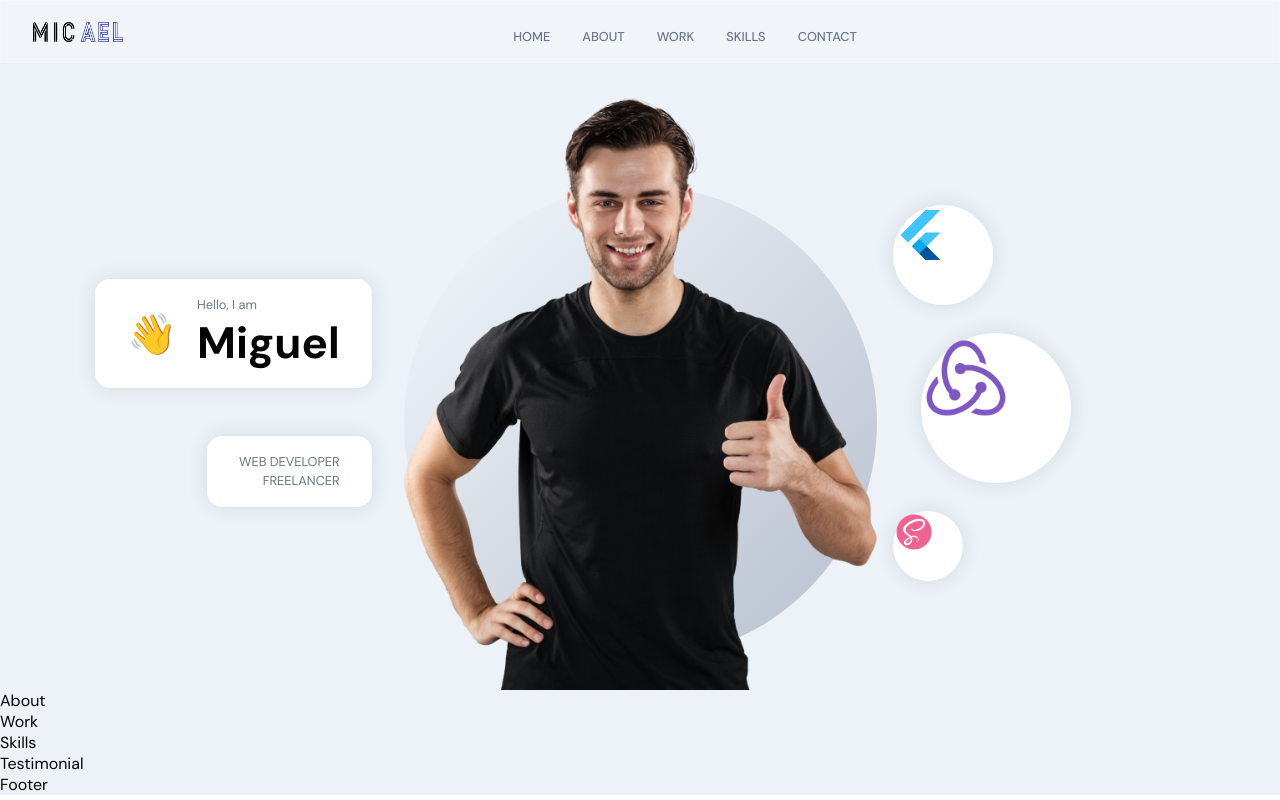
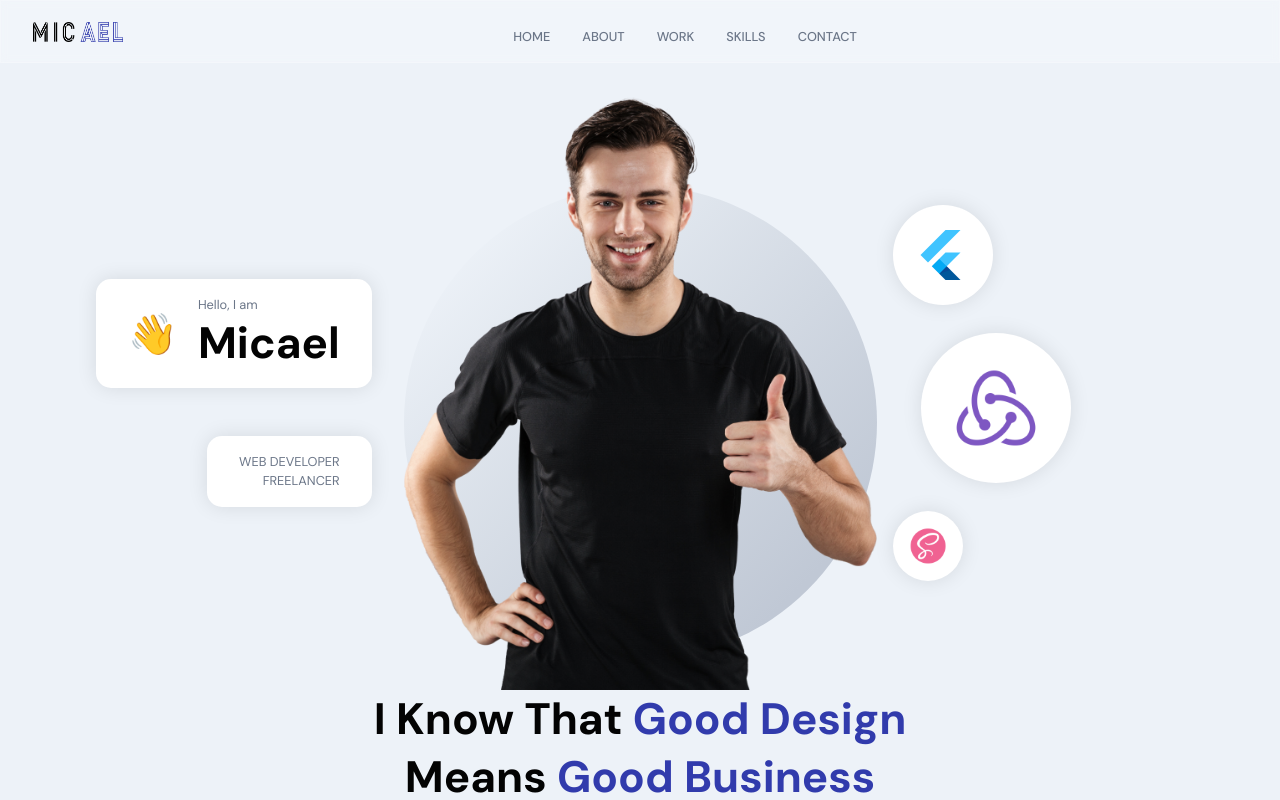
Before and after one commit to m1guelbazan/miguel-portfolio, a React (Create React App) app in the folder frontend_react/: page / in a window 1280 px wide. Shown: the top 800 px of the page. Built offline with nearby package versions, Linux system fonts and the light colour scheme.

Commit message:
working on about section

```diff
--- a/frontend_react/src/container/About/About.jsx
+++ b/frontend_react/src/container/About/About.jsx
@@ -1,10 +1,42 @@
-import React from 'react'
+import React, {useState, useEffect} from 'react'
+import { motion } from 'framer-motion'
+import { images } from '../../constants'
 
 import './About.scss'
 
+const abouts = [
+{ title: 'Web Development', description: 'I am a good web developer.', imgUrl: images.about01},
+{ title: 'Web Design', description: 'I am a good web developer.', imgUrl: images.about02},
+{ title: 'UI/UX', description: 'I am a good web developer.', imgUrl: images.about03},
+{ title: 'Web Animations', description: 'I am a good web developer.', imgUrl: images.about04}
+];
 const About = () => {
   return (
-    <div>About</div>
+    <>
+      <h2 className="head-text">
+      I know that
+      <span> good design </span>
+      <br />
+      means
+      <span> good business</span>
+      </h2>
+
+      <div className="app__profiles">
+        {abouts.map((about, index) => (
+          <motion.div
+            whileInView={{ opacity: 1 }}
+            whileHover={{ scale: 1.1 }}
+            transition={{ duration: 0.5, type: 'tween' }}
+            className="app_profile-item"
+            key={about.title + index}
+          >
+            <img src={about.imgUrl} alt={about.title} />
+            <h2 className="bold-text" style={{ marginTop:20}}>{about.title} </h2>
+            <p className="p-text" style={{ marginTop: 10}}>{about.description} </p>
+          </motion.div>
+        ))}
+      </div>
+    </>
   )
 }
 
--- a/frontend_react/src/container/About/About.scss
+++ b/frontend_react/src/container/About/About.scss
@@ -0,0 +1,38 @@
+.app__about {
+    flex: 1;
+    width: 100%;
+    flex-direction: column;
+  }
+
+  .app__profiles {
+    display: flex;
+    justify-content: center;
+    align-items: flex-start;
+    flex-wrap: wrap;
+    margin-top: 2rem;
+  }
+
+  .app__profile-item {
+    width: 190px;
+    display: flex;
+    justify-content: flex-start;
+    align-items: flex-start;
+    flex-direction: column;
+    margin: 2rem;
+
+    img {
+      width: 100%;
+      height: 170px;
+      border-radius: 15px;
+      object-fit: cover;
+    }
+
+    @media screen and (min-width: 2000px) {
+      width: 370px;
+      margin: 2rem 4rem;
+
+      img {
+        height: 320px;
+      }
+    }
+  }
--- a/frontend_react/src/container/Header/Header.jsx
+++ b/frontend_react/src/container/Header/Header.jsx
@@ -16,39 +16,38 @@ const scaleVariants = {
   }
 }
 
-function Header() {
-  return (
+const Header = () => (
   <div className="app__header app__flex">
     <motion.div
-        whileInView={{ x: [-100, 0], opacity: [0,1]}}
-        transition={{duration: 1}}
+      whileInView={{ x: [-100, 0], opacity: [0, 1] }}
+      transition={{ duration: 0.5 }}
       className="app__header-info"
     >
       <div className="app__header-badge">
         <div className="badge-cmp app__flex">
           <span>👋</span>
-            <div style={{ marginLeft: 20}}>
-            <p className="p-text"> Hello, I am </p>
-            <h1 className="head-text">Miguel</h1>
-            </div>
-          </div>
-          <div className="tag-cmp app__flex">
-          <p className="p-text"> Web Developer </p>
-          <p className="p-text"> Freelancer </p>
+          <div style={{ marginLeft: 20 }}>
+            <p className="p-text">Hello, I am</p>
+            <h1 className="head-text">Micael</h1>
           </div>
         </div>
 
+        <div className="tag-cmp app__flex">
+          <p className="p-text">Web Developer</p>
+          <p className="p-text">Freelancer</p>
+        </div>
+      </div>
     </motion.div>
 
     <motion.div
-       whileInView={{ opacity: [0,1]}}
-       transition={{duration: 0.5, delayChildren: 0.5}}
+      whileInView={{ opacity: [0, 1] }}
+      transition={{ duration: 0.5, delayChildren: 0.5 }}
       className="app__header-img"
     >
       <img src={images.profile} alt="profile_bg" />
       <motion.img
-          whileInView={{ scale: [0,1]}}
-          transition={{duration: 0.5, ease: 'easeInOut'}}
+        whileInView={{ scale: [0, 1] }}
+        transition={{ duration: 1, ease: 'easeInOut' }}
         src={images.circle}
         alt="profile_circle"
         className="overlay_circle"
@@ -56,19 +55,17 @@ function Header() {
     </motion.div>
 
     <motion.div
-      variant={scaleVariants}
+      variants={scaleVariants}
       whileInView={scaleVariants.whileInView}
       className="app__header-circles"
     >
       {[images.flutter, images.redux, images.sass].map((circle, index) => (
-          <div className="circle-cmp app_flex" key={`circle-${index}`}>
-              <img src={circle} alt="circle" />
+        <div className="circle-cmp app__flex" key={`circle-${index}`}>
+          <img src={circle} alt="profile_bg" />
         </div>
       ))}
     </motion.div>
-
   </div>
-  )
-}
+);
 
 export default Header
```
Lines whose indentation alone changed are shown as unchanged.
